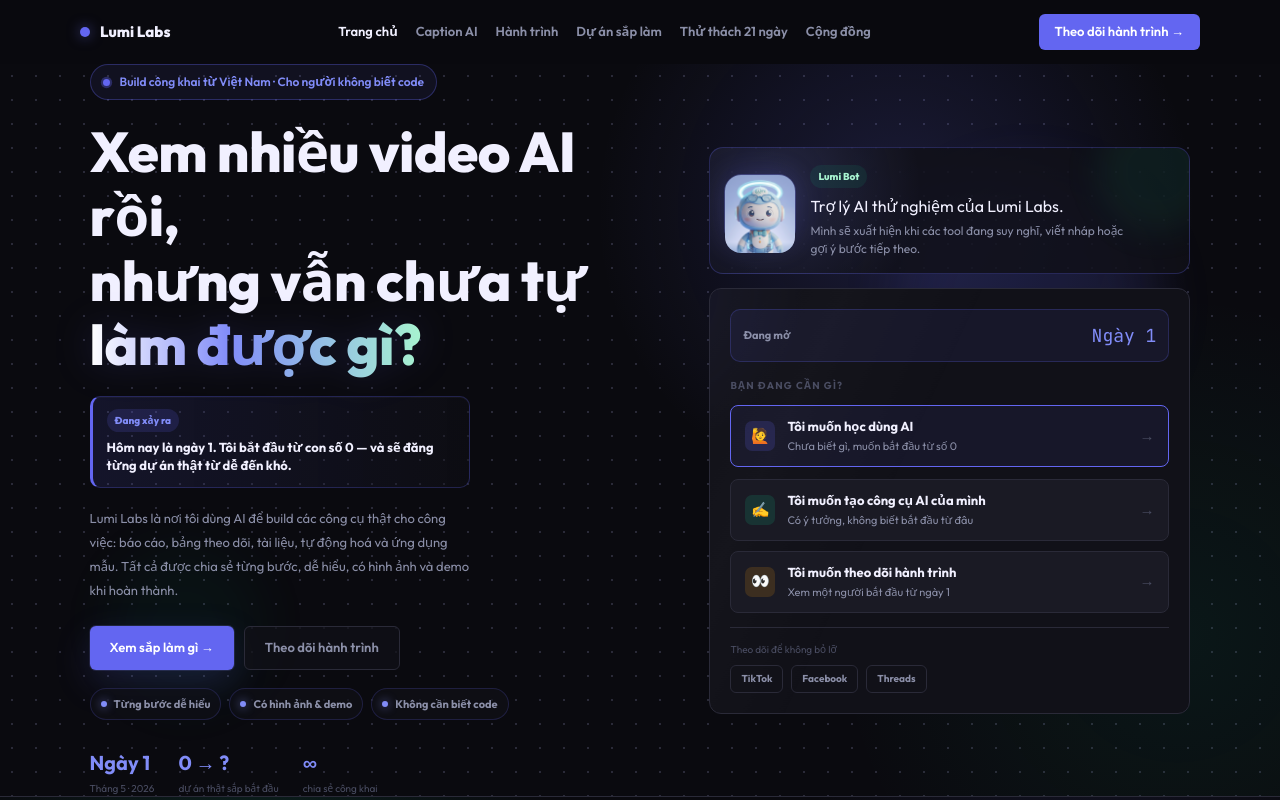
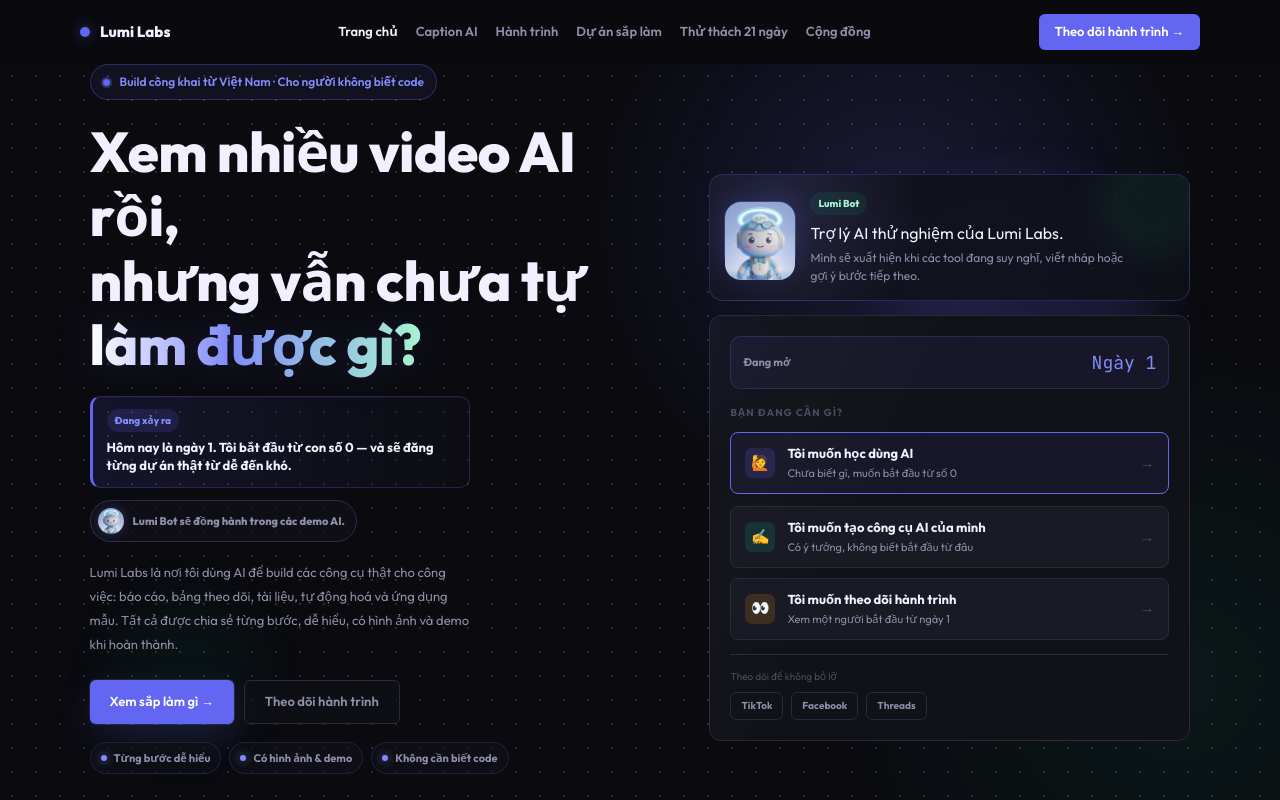
Before and after one commit to ltruongluan09/codex-zero-to-hero-vn, a React (Vite) app: page / in a window 1280 px wide. Shown: the top 800 px of the page. Built offline with nearby package versions, Linux system fonts and the light colour scheme.

Commit message:
Add Lumi Bot homepage identity

```diff
--- a/src/App.jsx
+++ b/src/App.jsx
@@ -265,6 +265,10 @@
         <div className="live-note">
           <span>Đang xảy ra</span>
           <strong>Hôm nay là ngày 1. Tôi bắt đầu từ con số 0 — và sẽ đăng từng dự án thật từ dễ đến khó.</strong>
+        </div>
+        <div className="hero-bot-pill">
+          <img src="/lumi-bot.png" alt="" />
+          <span>Lumi Bot sẽ đồng hành trong các demo AI.</span>
         </div>
         <p>
           Lumi Labs là nơi tôi dùng AI để build các công cụ thật cho công việc:
--- a/src/index.css
+++ b/src/index.css
@@ -363,6 +363,30 @@
   line-height: 1.45;
 }
 
+.hero-bot-pill {
+  width: fit-content;
+  max-width: min(100%, 360px);
+  display: inline-flex;
+  align-items: center;
+  gap: 9px;
+  margin-top: 12px;
+  border: 1px solid rgba(129, 140, 248, 0.25);
+  border-radius: var(--radius-pill);
+  background: rgba(17, 17, 24, 0.7);
+  color: var(--text-secondary);
+  padding: 7px 11px 7px 7px;
+  font-size: 11px;
+  font-weight: 800;
+}
+
+.hero-bot-pill img {
+  width: 26px;
+  height: 26px;
+  border-radius: 999px;
+  object-fit: cover;
+  box-shadow: 0 0 14px rgba(129, 140, 248, 0.28);
+}
+
 .hero-actions {
   display: flex;
   flex-wrap: wrap;
```
